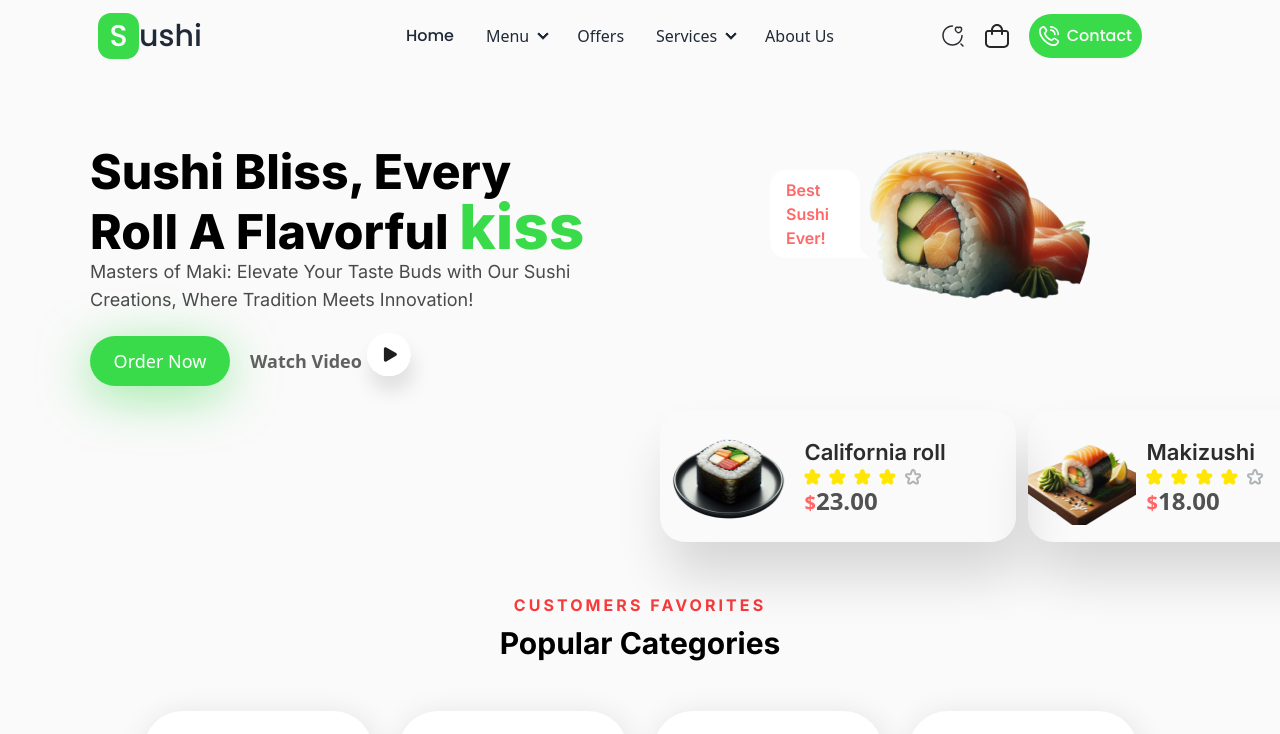
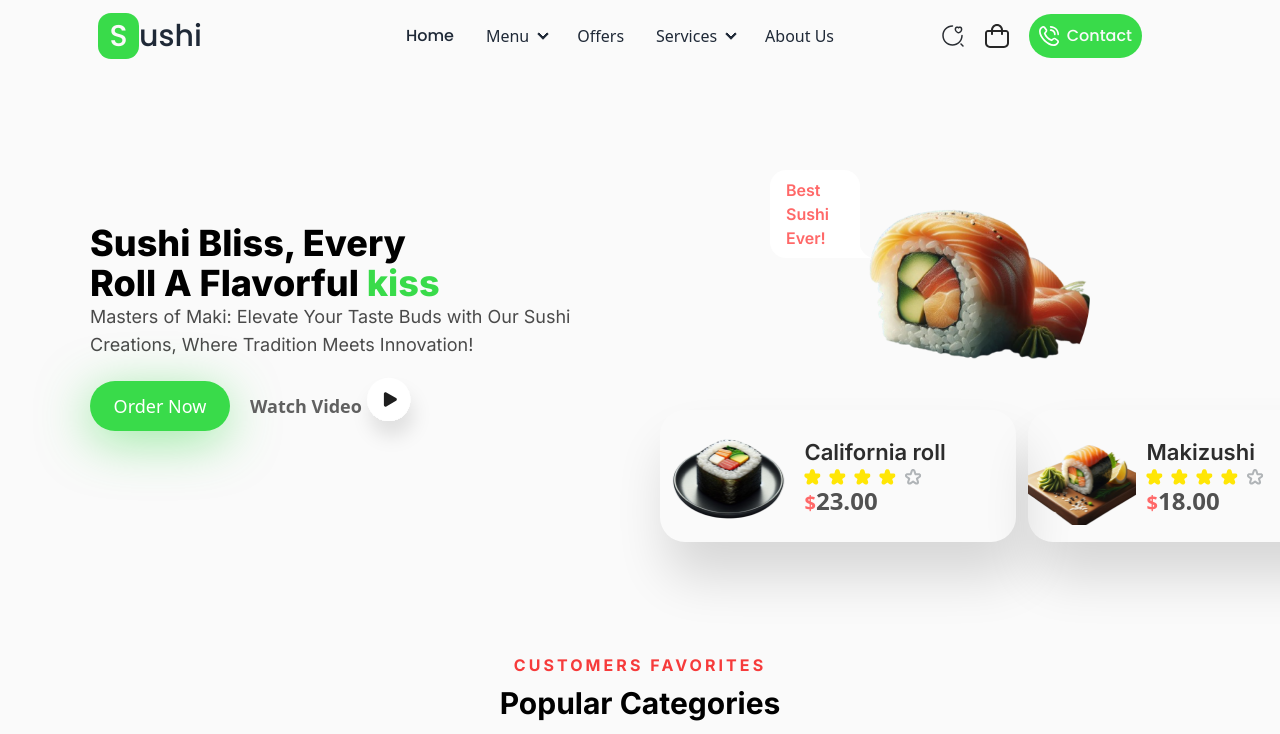
Before and after one commit to Maxwell011/sushi-experience, a React (Vite) app: page / in a window 1280 px wide. Shown: the top 734 px of the page. Built offline with nearby package versions, Linux system fonts and the light colour scheme.

Commit message:
Updated home banner

```diff
--- a/src/App.tsx
+++ b/src/App.tsx
@@ -14,13 +14,13 @@ function App() {
       <main className="">
         <Nav />
         <section className="">
-          <div className="flex items-center mb-[-190px] mt-5">
+          <div className="flex items-center mb-[-190px] mt-20">
             <div className="mb-[320px]">
-              <h1 className="text-normal-black text-5xl font-extrabold font-inter w-[600px]">
+              <h1 className="text-normal-black text-4xl font-extrabold font-inter w-[600px]">
                 {/* <h1 className="text-normal-black text-5xl font-extrabold font-inter w-[600px]"> */}
                 Sushi Bliss, Every <br />
                 Roll A Flavorful{" "}
-                <span className="text-light-green text-[62px] font-extrabold">
+                <span className="text-light-green text-4xl font-extrabold">
                   kiss
                 </span>
               </h1>
```
